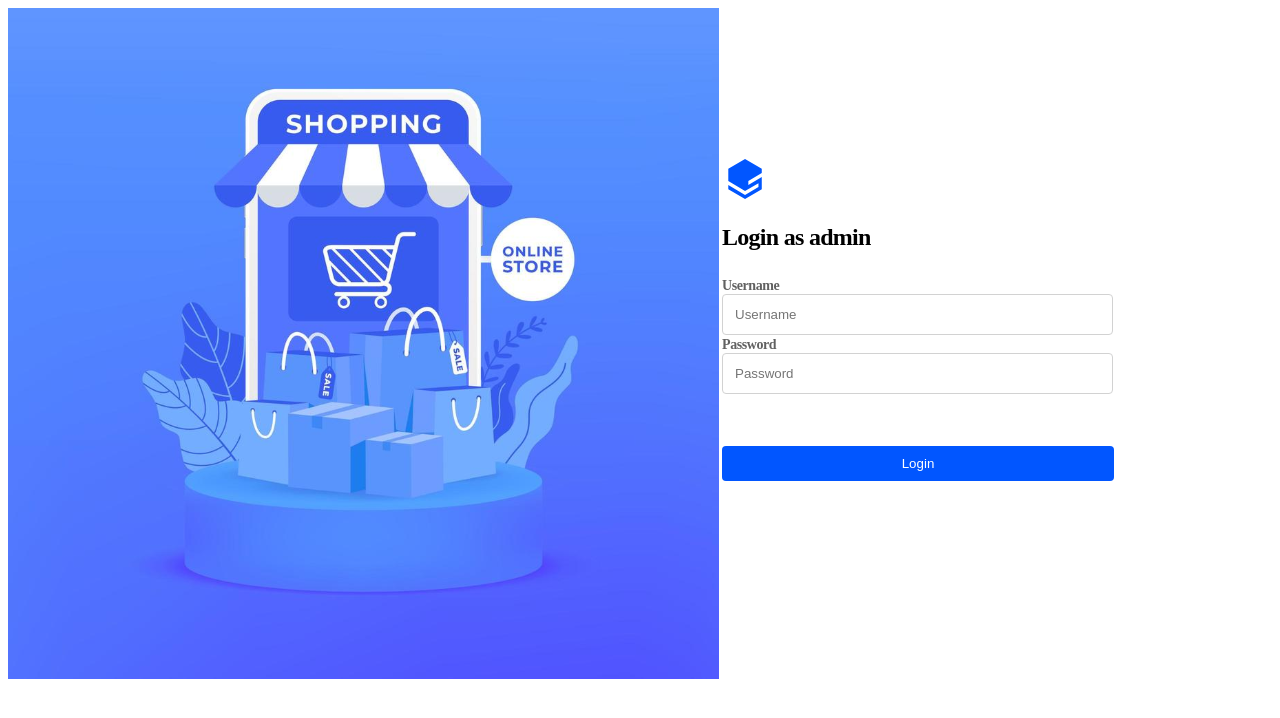
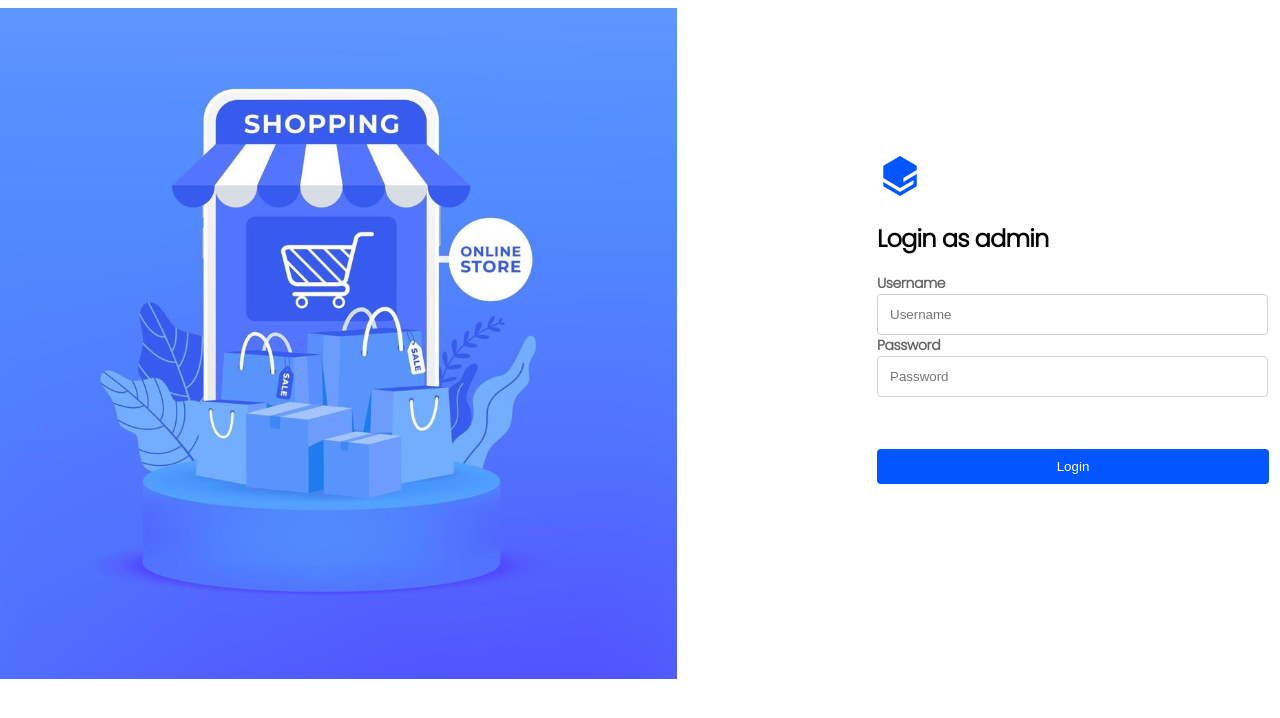
Before and after one commit to TGHacademy/batch01-ecommerce-adminpanel, a React (Vite) app: page / in a window 1280 px wide. Shown: the top 718 px of the page. Built offline with nearby package versions, Linux system fonts and the light colour scheme.

Commit message:
import font poppins

```diff
--- a/src/App.css
+++ b/src/App.css
@@ -1,13 +1,20 @@
-.login{
+@import url('https://fonts.googleapis.com/css2?family=Poppins:wght@300&display=swap');
+.login {
 
   display: flex;
   justify-content: right;
   align-items: center;
 }
-.login img{
 
+.login img {
+  width: 100vh;
 }
-.container img{
+
+.container {
+  padding-left: 197px;
+}
+
+.container img {
   width: 47px;
   height: 50px;
   top: 71px;
@@ -15,7 +22,8 @@
   padding: 4.95px, 7.23px, 5px, 6.3px;
 
 }
-h1{
+
+h1 {
   width: 177px;
   height: 36px;
   top: 168px;
@@ -28,11 +36,13 @@
   line-height: normal;
   letter-spacing: -0.72px;
 }
-form{
-  width: 50%;
+
+form {
+  width: 100%;
   border: 3px solid white;
 }
-label{
+
+label {
   color: #616161;
   text-align: center;
   font-family: Poppins;
@@ -42,10 +52,11 @@
   line-height: normal;
   letter-spacing: -0.42px;
 }
-input{
+
+input {
   display: flex;
   width: 365px;
-padding:12px;
+  padding: 12px;
   align-items: center;
   gap: 10px;
   border-radius: 4px;
@@ -55,7 +66,7 @@
 
 
 
-button{
+button {
   display: flex;
   width: 392px;
   padding: 10px 20px;
```
Lines whose indentation alone changed are shown as unchanged.
